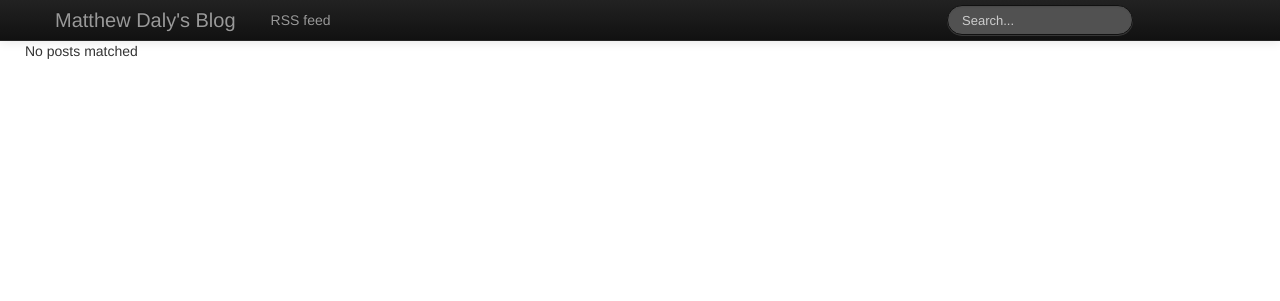
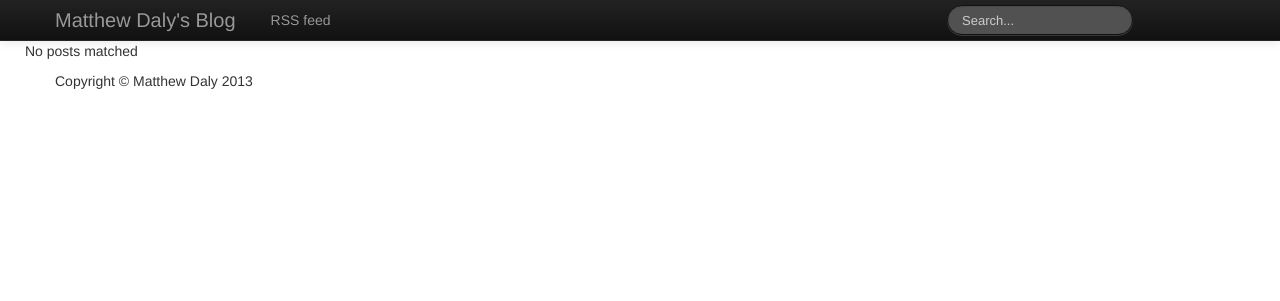
Before and after one commit to matthewbdaly/Djibouti, a Django app: page /1 in a window 1280 px wide. Shown: the top 301 px of the page. Run offline with Django 3.2, Linux system fonts and the light colour scheme; data that the repository does not hold is empty; parts of the project's set-up code (start-up, migrations or seed data) failed here and were passed over; some libraries are stand-ins or nearby versions.

Commit message:
Added date to footer

```diff
--- a/djibouti/templates/layout/base.html
+++ b/djibouti/templates/layout/base.html
@@ -58,10 +58,18 @@
             {% endblock %}
 
             <div class="row">
-            {% block content %}
-            {% endblock %}
+                {% block content %}
+                {% endblock %}
             </div>
 
+        </div>
+
+        <div class="container footer">
+            <div class="row">
+                <div class="span12">
+                    <p>Copyright &copy; Matthew Daly {% now "Y" %}</p>
+                </div>
+            </div>
         </div>
         <script language="javascript" type="text/javascript" src="//ajax.googleapis.com/ajax/libs/jquery/1.8.3/jquery.min.js"></script>
         <script language="javascript" type="text/javascript" src="{% static 'components/bootstrap/docs/assets/js/bootstrap.min.js' %}"></script>
```
